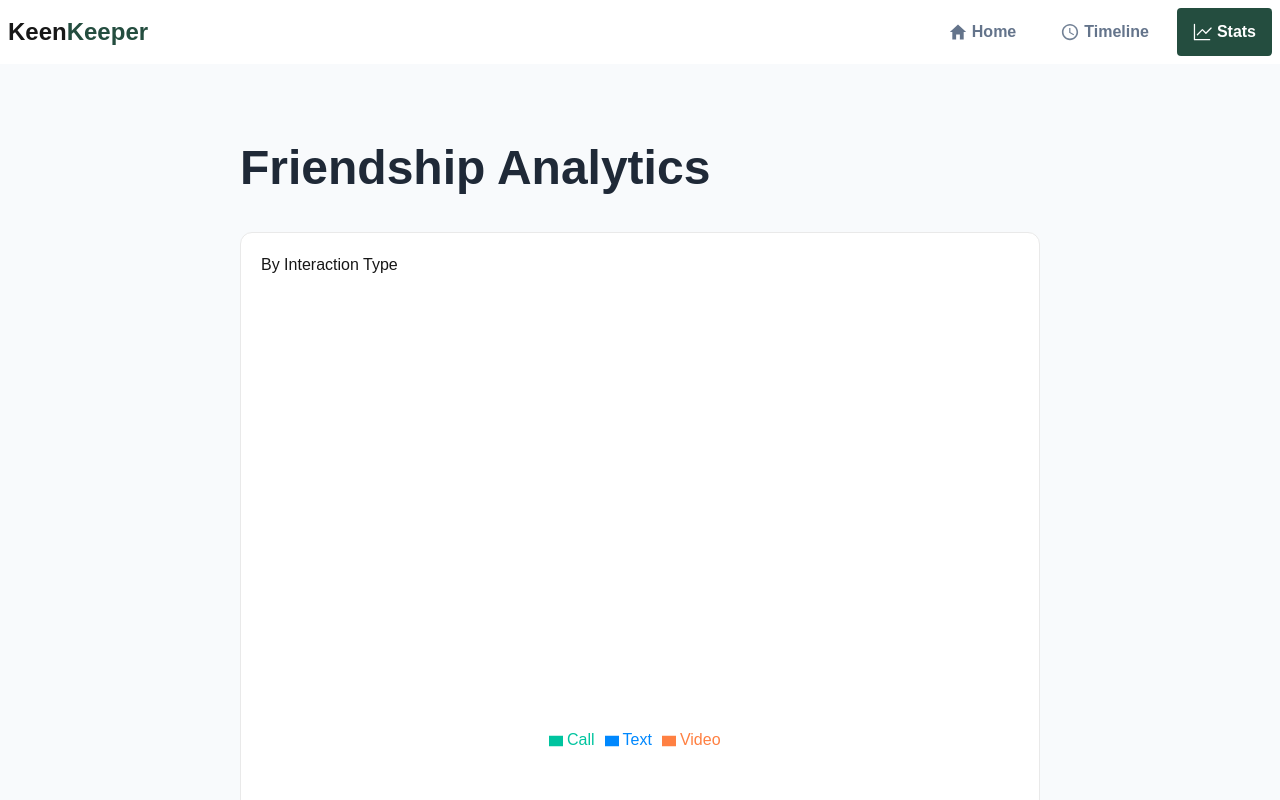
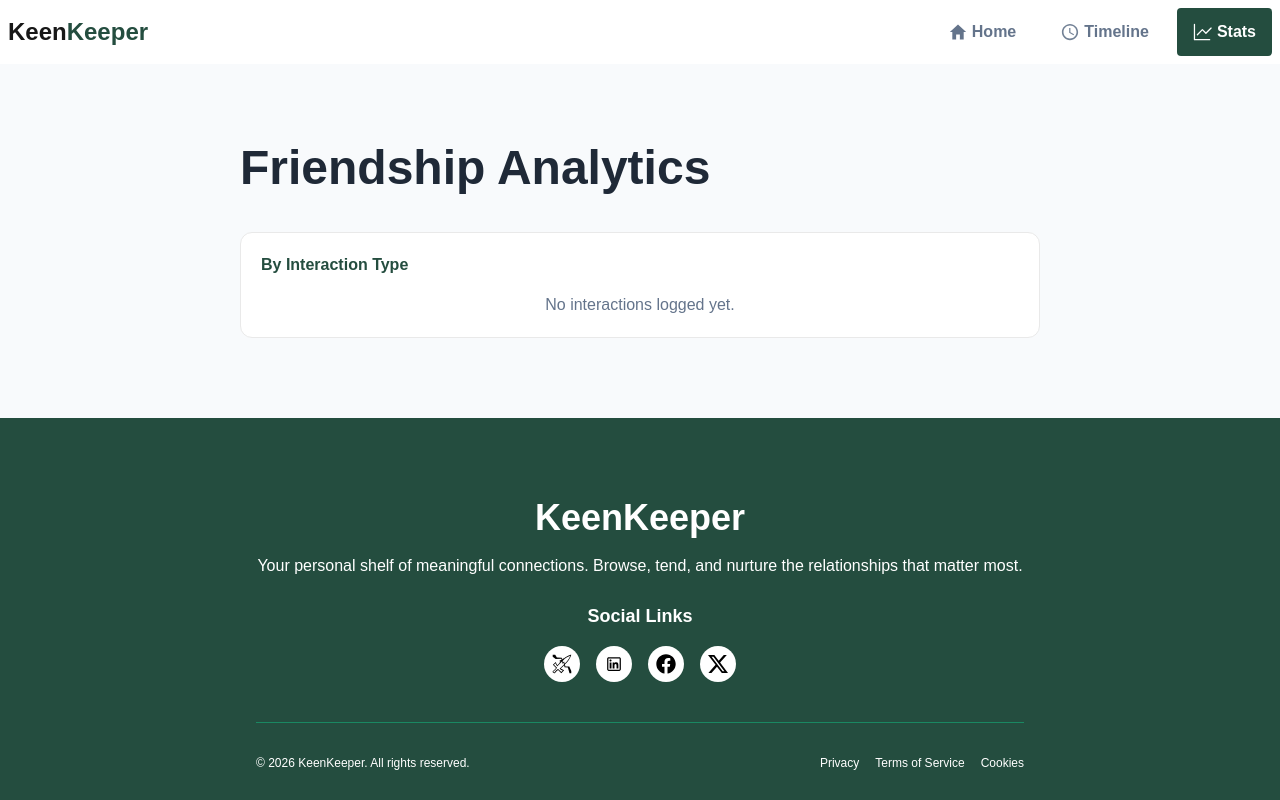
Before and after one commit to mdsalahuddin96/keen-keeper, a Next.js app: page /stats in a window 1280 px wide. Shown: the top 800 px of the page. Built offline with nearby package versions, Linux system fonts and the light colour scheme.

Commit message:
added static and dynamic metadata on the page

```diff
--- a/src/app/friend/[friendId]/page.jsx
+++ b/src/app/friend/[friendId]/page.jsx
@@ -5,6 +5,22 @@ import { FiArchive } from "react-icons/fi";
 import { RiDeleteBin6Line } from "react-icons/ri";
 import path from "path";
 import CheckIn from "@/components/CheckIn";
+
+export async function generateMetadata({ params }) {
+  const { friendId } = await params;
+
+  const jsonPath = path.join(process.cwd(), "public", "friends.json");
+  const file = await fs.readFile(jsonPath, "utf8");
+  const friends = JSON.parse(file);
+  const selectedFriend = friends.find(
+    (friend) => friend.id === parseInt(friendId),
+  );
+  return {
+    title: selectedFriend.name,
+    description: selectedFriend.bio,
+  };
+}
+
 const FriendDetailsPage = async ({ params }) => {
   const { friendId } = await params;
   const jsonPath = path.join(process.cwd(), "public", "friends.json");
@@ -116,8 +132,6 @@ const FriendDetailsPage = async ({ params }) => {
           <p className="text-xl font-medium text-[#244d3f]">Quick Check-In</p>
           <CheckIn selectedFriend={selectedFriend}></CheckIn>
         </div>
-
-
       </div>
     </div>
   );
--- a/src/app/layout.js
+++ b/src/app/layout.js
@@ -16,7 +16,7 @@ const geistMono = Geist_Mono({
 });
 
 export const metadata = {
-  title: "Keen Keeper",
+  title: "Keen Keeper | Home",
   description: "Generated by create next app",
 };
 
--- a/src/app/stats/layout.jsx
+++ b/src/app/stats/layout.jsx
@@ -1,5 +1,8 @@
 import SortedButton from "@/components/SortedButton";
-
+export const metadata = {
+  title: 'Keen Keeper | Stats',
+  description: 'All Interactions Stats is here',
+}
 const StatsLayout = ({children}) => {
   return (
     <div className="bg-[#f8fafc] p-8 md:px-60 md:py-20 ">
--- a/src/app/stats/page.jsx
+++ b/src/app/stats/page.jsx
@@ -8,6 +8,14 @@ export default function StatsPage() {
   let call = 0;
   let video = 0;
   const { interactions } = useContext(InteractionsContext);
+  if (interactions.length === 0) {
+    return (
+      <div className="mt-10 border border-[#e9e9e9] rounded-xl bg-white p-5">
+        <p className="font-semibold text-[#244d3f]">By Interaction Type</p>
+        <div className="text-[#64748B] text-center mt-4">No interactions logged yet.</div>
+      </div>
+    );
+  }
   for (let item of interactions) {
     if (item.interactionType === "Text") {
       text++;
@@ -22,11 +30,11 @@ export default function StatsPage() {
     { name: "Call", value: call, fill: "#00C49F" },
     { name: "Video", value: video, fill: "#FF8042" },
   ];
+
   return (
     <div className="mt-10 border border-[#e9e9e9] rounded-xl bg-white p-5">
-        <p className="">By Interaction Type</p>
+      <p className="font-semibold text-[#244d3f]">By Interaction Type</p>
       <div className="w-full h-150  flex justify-center items-center">
-
         <ResponsiveContainer width="80%" height="60%">
           <PieChart>
             <Pie
--- a/src/app/timeline/layout.jsx
+++ b/src/app/timeline/layout.jsx
@@ -1,5 +1,8 @@
 import SortedButton from "@/components/SortedButton";
-
+export const metadata = {
+  title: 'Keen Keeper | Timeline',
+  description: 'All Interactions is here',
+}
 const TimelineLayout = ({children}) => {
   return (
     <div className="bg-[#f8fafc] p-8 md:px-60 md:py-20 ">
--- a/src/components/CheckIn.jsx
+++ b/src/components/CheckIn.jsx
@@ -8,7 +8,7 @@ import { InteractionsContext } from '@/context/InteractionsContext';
 const CheckIn = ({selectedFriend}) => {
     const {interactions,setInteractions}=useContext(InteractionsContext)
     const handleInteraction=(e)=>{
-        const currDate=new Date().toLocaleDateString("en-US", {month: "short",day: "numeric",year: "numeric",});
+        const currDate=new Date().toLocaleDateString("en-US", {weekday:'short', month: "short",day: "numeric",year: "numeric",});
         const interaction=e.currentTarget.dataset.name;
         const newInteraction={
             name:selectedFriend.name,
--- a/src/components/SortedButton.jsx
+++ b/src/components/SortedButton.jsx
@@ -1,12 +1,13 @@
 "use client";
 import { RiArrowDropDownLine } from "react-icons/ri";
 import Link from "next/link";
-import { useContext } from "react";
+import { useContext, useEffect } from "react";
 import { InteractionsContext } from "@/context/InteractionsContext";
 
 
 const SortedButton = () => {
-  const {sortby,setSortBy}=useContext(InteractionsContext)
+  const {sortby,setSortBy,interactions}=useContext(InteractionsContext)
+
   return (
     <div className="dropdown dropdown-start my-6">
       <div tabIndex={0} role="button" className="btn m-1 text-[#64748B]">
@@ -17,24 +18,24 @@ const SortedButton = () => {
         className="dropdown-content menu bg-base-100 rounded-box z-1 w-52 p-2 shadow-sm"
       >
         <li>
-          <Link href={`/timeline/text`}>
-            <button >Text</button>
+          <Link href={`/timeline/text`} onClick={()=>setSortBy('By Text')}>
+            Text
           </Link>
         </li>
 
         <li>
-          <Link href={`/timeline/call`}>
-            <button>Call</button>
+          <Link href={`/timeline/call`} onClick={()=>setSortBy("By Call")}>
+            Call
           </Link>
         </li>
         <li>
-          <Link href={`/timeline/video`}>
-            <button>Video</button>
+          <Link href={`/timeline/video`} onClick={()=>setSortBy("By Video")}>
+            Video
           </Link>
         </li>
         <li>
-          <Link href={"/timeline"}>
-            <button>All History</button>
+          <Link href={"/timeline"} onClick={()=>setSortBy("")}>
+            All History
           </Link>
         </li>
       </ul>
--- a/src/context/InteractionsContext.jsx
+++ b/src/context/InteractionsContext.jsx
@@ -5,9 +5,12 @@ import { createContext, useState } from "react";
 export const InteractionsContext=createContext()
 const InteractionsContextProvider = ({children}) => {
     const [interactions,setInteractions]=useState([])
+    const [sortby,setSortBy]=useState('')
     const data={
         interactions,
         setInteractions,
+        sortby,
+        setSortBy
     }
     return (
         <InteractionsContext.Provider value={data}>
```
Also changed, not shown: src/app/friend/error.jsx (+0 -5 lines), 1 other file (tests, documents, lock files or other folders).
